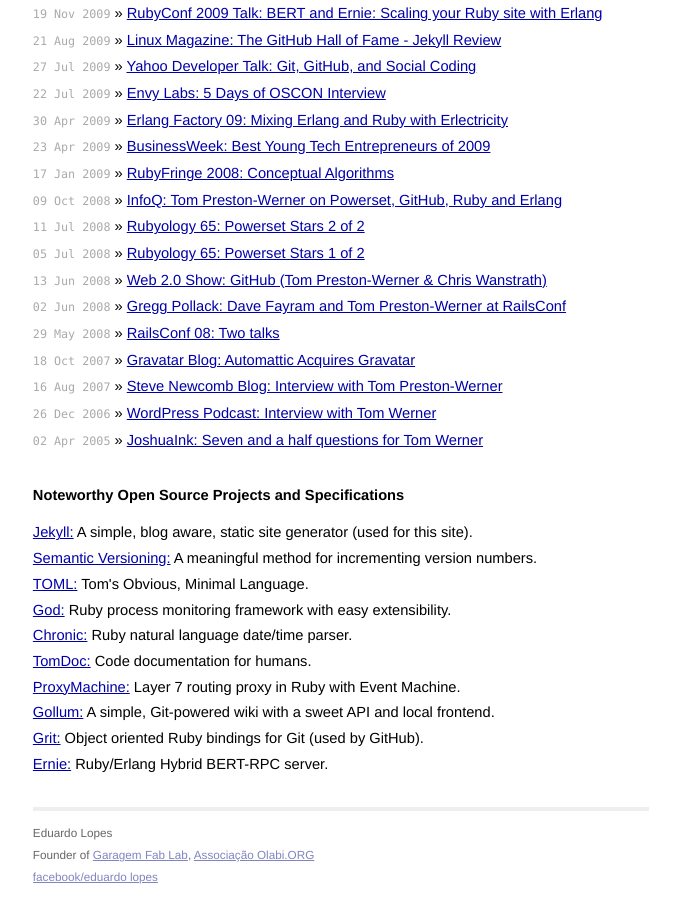
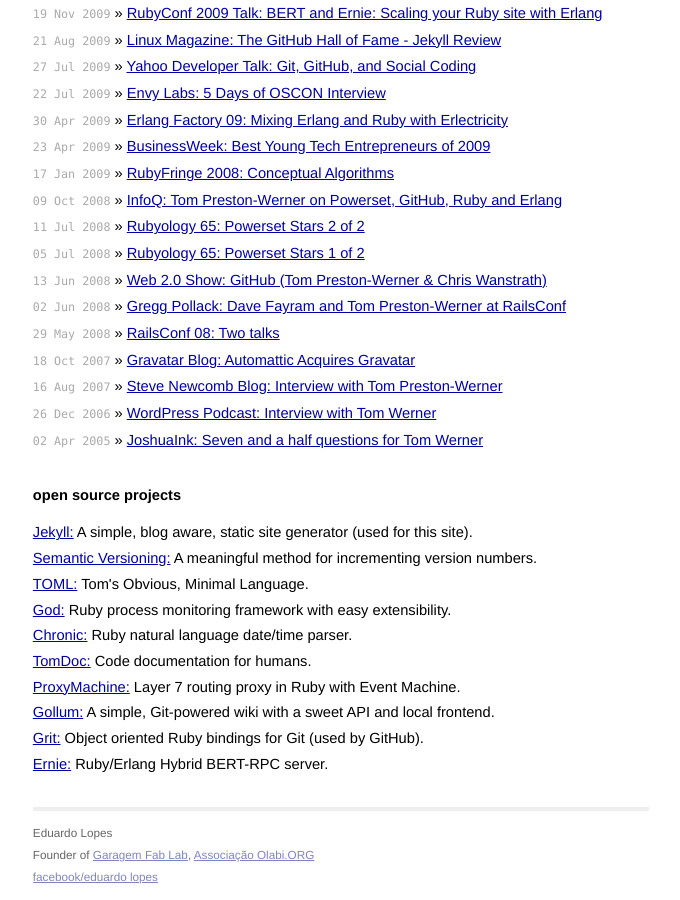
Before and after one commit to mojombo/mojombo.github.io, a Jekyll site: the page built from index.html, in a window 1280 px wide and 900 px high, scrolled down 1494 px. Shown: the whole window, without its empty margins (299-979 px from the left). Built offline with Jekyll 4.4.1, drawn with Linux system fonts in a browser that asks for light colours; some of the changed text lies outside the part shown.

Commit message:
Update index.html

```diff
--- a/index.html
+++ b/index.html
@@ -4,7 +4,7 @@
 ---
 
 <div id="home">
-  <h1>projects and thoughts</h1>
+  <h1>thoughts</h1>
   <ul class="posts">
     {% for post in site.posts %}
       <li><span>{{ post.date | date_to_string }}</span> &raquo; <a href="{{ post.url }}">{{ post.title }}</a></li>
@@ -67,7 +67,7 @@
     <li><span>02 Apr 2005</span> &raquo; <a href="http://joshuaink2006.johnoxton.co.uk/blog/240/seven-and-a-half-questions-for-tom-werner">JoshuaInk: Seven and a half questions for Tom Werner</a></li>
   </ul>
 
-  <h1>Noteworthy Open Source Projects and Specifications</h1>
+  <h1>open source projects</h1>
   <ul class="posts">
     <li><a href="http://github.com/jekyll/jekyll/">Jekyll:</a> A simple, blog aware, static site generator (used for this site).</li>
     <li><a href="http://semver.org">Semantic Versioning:</a> A meaningful method for incrementing version numbers.</li>
```
